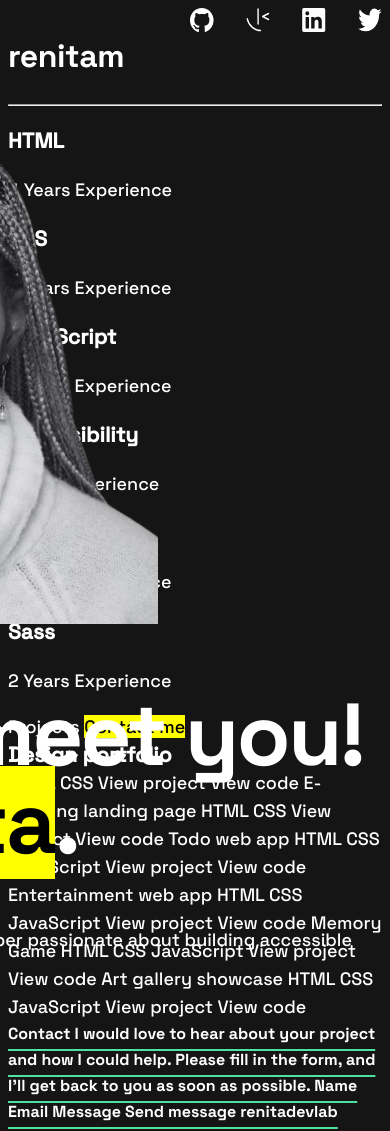
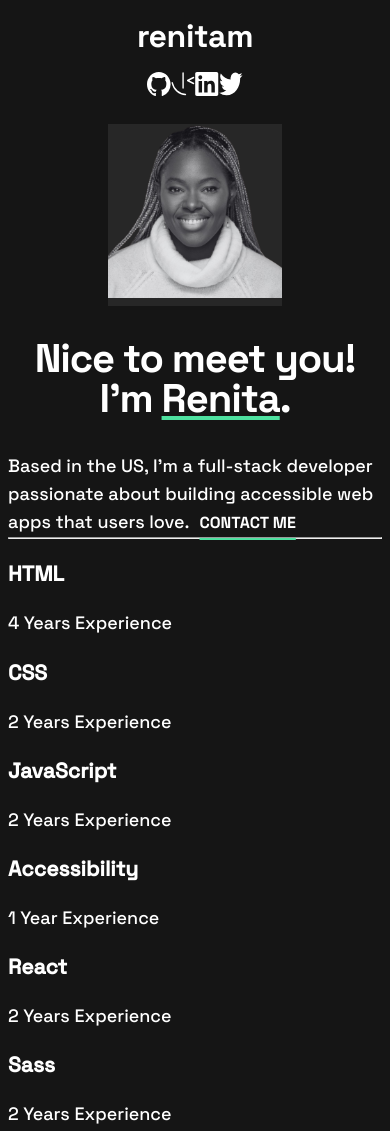
Before and after one commit to renitam/single-page-developer-portfolio, a plain HTML site: page starter-code/index.html in a window 390 px wide. Shown: the top 1131 px of the page. Drawn offline with Linux system fonts and the light colour scheme.

Commit message:
Add changes for device resolution mobile in css and update div containers in html

```diff
--- a/starter-code/index.html
+++ b/starter-code/index.html
@@ -16,25 +16,28 @@
       <menu class="nav-menu">
         <li class="nav-item"><a href="https://www.github.com/renitam" target="_blank"><img class="icon" src="./assets/images/icon-github.svg" /></a></li>
         <li class="nav-item"><a href="https://www.frontendmentor.io/profile/renitam" target="_blank"><img class="icon" src="./assets/images/icon-frontend-mentor.svg" /></a></li>
-        <li class="nav-item"><a href="https://www.linkedin.com/in/mwangachuchu" target="_blank"><img class="icon" src="./assets/images/icon-linkedin.svg" target="_blank"/></a></li>
-        <li class="nav-item"><a href="https://www.x.com/renitadoeslife" target="_blank"><img class="icon" src="./assets/images/icon-twitter.svg"target="_blank" /></a></li>
+        <li class="nav-item"><a href="https://www.linkedin.com/in/mwangachuchu" target="_blank"><img class="icon" src="./assets/images/icon-linkedin.svg" /></a></li>
+        <li class="nav-item"><a href="https://www.x.com/renitadoeslife" target="_blank"><img class="icon" src="./assets/images/icon-twitter.svg" /></a></li>
       </menu>
+      <div class="image-container">
+        <img class="intro-image" src="./assets/images/profile-transparent.png" />
+      </div>
     </nav>
 
     <!-- Intro picture -->
-     <div class="header-decoration-1" />
-     <div class="header-decoration-2" />
-    <div class="image-container">
-      <img class="intro-image" src="./assets/images/profile-transparent.png" />
-    </div>
+    <div class="header-decoration-1"></div>
+    <div class="header-decoration-2"></div>
 
     <!-- Intro description -->
-    <h1 class="header-xl">Nice to meet you! I'm <mark class="underline">Renita</mark>.</h1>
+    <section class="intro-description">
+      <h1 class="header-xl">Nice to meet you! I'm <mark class="underline">Renita</mark>.</h1>
 
-    <body class="body about">Based in the US, I'm a full-stack developer passionate about
-    building accessible web apps that users love.</body>
+      <body class="body about">Based in the US, I'm a full-stack developer passionate about
+      building accessible web apps that users love.</body>
 
-    <button class="contact">Contact me</button>
+      <button class="contact">Contact me</button>
+    </section>
+
   </header>
 
   <main>
--- a/starter-code/styles.css
+++ b/starter-code/styles.css
@@ -41,6 +41,12 @@ colors {
     color: #ffffff;
 }
 
+.body-l {
+    font-family: 'Space Grotesk Medium';
+    font-size: 18px;
+    line-height: 28px;
+}
+
 /* Page settings */
 
 body {
@@ -60,18 +66,19 @@ a:hover {
 
 /* Mobile resolution css */
 
-@media screen and (max-width: 375px) {
+@media screen and (max-width: 400px) {
     .nav {
         margin: 20px 10px;
         padding: 0;
         display: flex;
         flex-direction: column;
+        justify-content: center;
         align-items: center;
-        gap: 30px;
+        gap: 20px;
     }
 
     .nav-menu {
-        gap: auto;
+        max-width: 174px;
     }
 
     .logo {
@@ -83,14 +90,30 @@ a:hover {
 
     .image-container {
         background-color: #272727;
-        position: absolute;
-        top: 0;
         margin: 0 auto;
         width: 174px;
+        position: center;
+        top: 0;
+        height: auto;
     }
 
     .intro-image {
-        width: 100;
+        width: 100%;
+    }
+
+    .header-xl {
+        font-size: 40px;
+        line-height: 40px;
+        letter-spacing: -1.14px;
+        text-align: center;
+    }
+
+    .underline {
+        background-color: transparent;
+        color: #ffffff;
+        text-decoration: underline;
+        text-decoration-color: #4ee1a0;
+        text-underline-offset: 4px;
     }
 }
 
@@ -123,6 +146,7 @@ a:hover {
 }
 
 .logo {
+    margin: 0 auto;
     font-family: 'Space Grotesk Bold';
     font-size: 32px;
     line-height: 100%;
@@ -135,7 +159,6 @@ a:hover {
     padding: 0;
     display: flex;
     justify-content: space-between;
-    gap: 32px;
 }
 
 .icon {
@@ -143,8 +166,6 @@ a:hover {
     width: 24px;
     height: 24px;
 }
-
-
 
 .body {
     font-family: 'Space Grotesk Medium';
@@ -164,11 +185,13 @@ a:hover {
     text-decoration-color: #4ee1a0;
     text-underline-offset: 10px;
     text-decoration-thickness: 2px;
+    text-transform: uppercase;
 }
 
 .contact:hover {
     color: #4ee1a0;
     transition: linear 1s ease-in;
+    cursor: pointer;
 }
 
 .skills-line {
```
